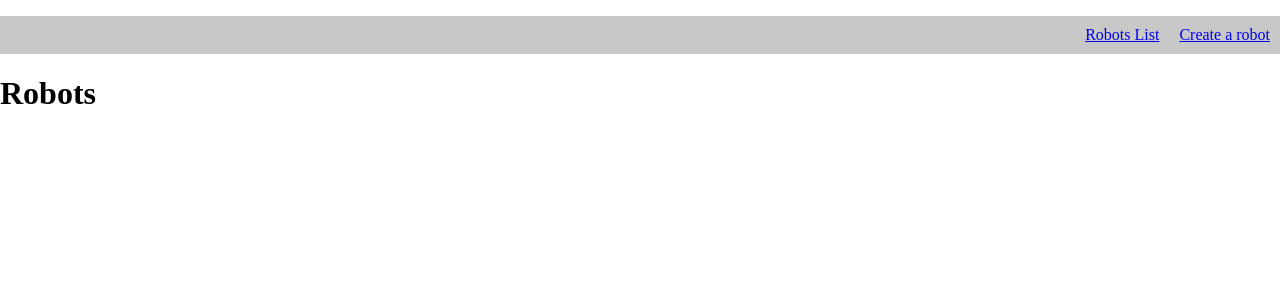
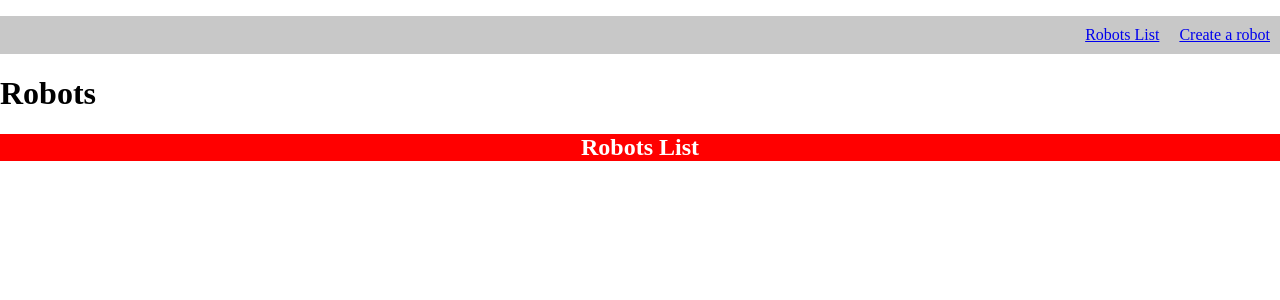
Before and after one commit to adamelamrani/robots-frontend, a React (Create React App) app: page / in a window 1280 px wide. Shown: the top 300 px of the page. Built offline with nearby package versions, Linux system fonts and the light colour scheme.

Commit message:
Created robotspagecomponent and it's styled components

```diff
--- a/src/App.js
+++ b/src/App.js
@@ -1,10 +1,12 @@
 import NavComponent from "./components/NavComponent/NavComponent";
+import RobotsPageComponent from "./components/RobotsPageComponent/RobotsPageComponent";
 
 function App() {
   return (
     <>
       <NavComponent />
       <h1>Robots</h1>
+      <RobotsPageComponent />
     </>
   );
 }
--- /dev/null
+++ b/src/components/RobotsPageComponent/RobotsPageComponent.js
@@ -0,0 +1,12 @@
+import { RobotsPageStyled, RobotsPageHeadingStyled } from "./RobotsPageStyled";
+
+const RobotsPageComponent = () => {
+  return (
+    <>
+      <RobotsPageHeadingStyled>Robots List</RobotsPageHeadingStyled>
+      <RobotsPageStyled></RobotsPageStyled>
+    </>
+  );
+};
+
+export default RobotsPageComponent;
--- /dev/null
+++ b/src/components/RobotsPageComponent/RobotsPageStyled.js
@@ -0,0 +1,16 @@
+import styled from "styled-components";
+
+const RobotsPageStyled = styled.ul`
+  display: flex;
+  flex-direction: row;
+  background-color: blue;
+`;
+
+const RobotsPageHeadingStyled = styled.h2`
+  display: flex;
+  justify-content: center;
+  background-color: red;
+  color: white;
+`;
+
+export { RobotsPageStyled, RobotsPageHeadingStyled };
```
